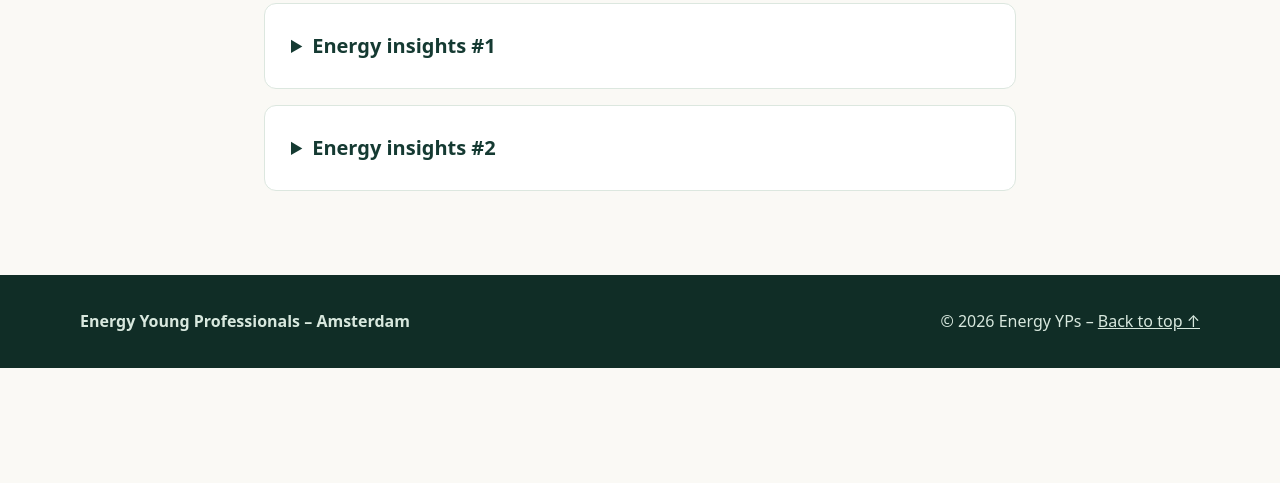
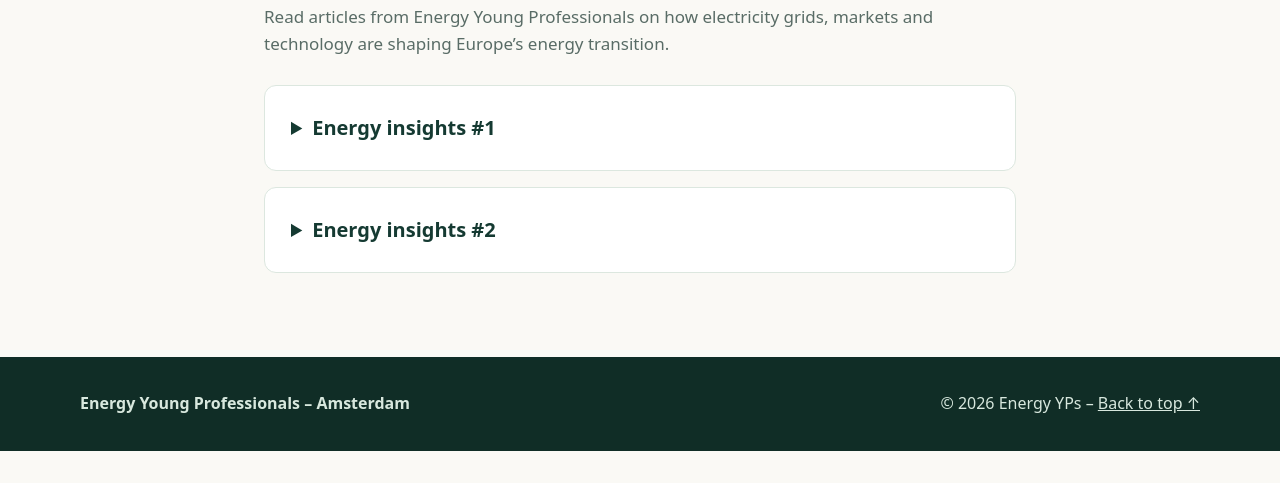
Before and after one commit to raphaelsaha/Energy-yp-website, a plain HTML site: page Energy-YPs-website/insights.html in a window 1280 px wide. Shown: the part 317-800 px from the top of the page. Drawn offline with Linux system fonts and the light colour scheme.

Commit message:
Describe the Insights page in the introduction and link previews

```diff
--- a/Energy-YPs-website/insights.html
+++ b/Energy-YPs-website/insights.html
@@ -3,10 +3,18 @@
 <head>
   <meta charset="utf-8">
   <meta name="viewport" content="width=device-width, initial-scale=1">
-  <meta name="description" content="Articles and perspectives from Energy Young Professionals on the energy transition.">
-  <title>Insights | Energy Young Professionals</title>
+  <title>Energy YPs Insights</title>
+  <meta name="description" content="Read articles from Energy Young Professionals on how electricity grids, markets and technology are shaping Europe’s energy transition.">
+  <meta property="og:type" content="website">
+  <meta property="og:url" content="https://energyyoungprofessionals.org/insights">
+  <meta property="og:title" content="Energy YPs Insights">
+  <meta property="og:description" content="Read articles from Energy Young Professionals on how electricity grids, markets and technology are shaping Europe’s energy transition.">
+  <meta name="twitter:card" content="summary">
+  <meta name="twitter:title" content="Energy YPs Insights">
+  <meta name="twitter:description" content="Read articles from Energy Young Professionals on how electricity grids, markets and technology are shaping Europe’s energy transition.">
   <link rel="stylesheet" href="styles.css">
   <style>
+    .insights-intro { margin: 0 0 28px; font-size: 17px; }
     .insight-entry + .insight-entry { margin-top: 16px; }
     .insight-entry > summary { cursor: pointer; font-size: 20px; font-weight: 750; }
     .insight-entry > summary:focus-visible { outline: 2px solid currentColor; outline-offset: 5px; }
@@ -36,6 +44,7 @@
 <main class="wrap detail-content insights-list">
   <a class="back-link" href="index.html#insights">← Back to Insights</a>
   <h1>Energy YPs Insights</h1>
+  <p class="insights-intro">Read articles from Energy Young Professionals on how electricity grids, markets and technology are shaping Europe’s energy transition.</p>
 
   <details class="card insight-entry">
     <summary>Energy insights #1</summary>
```
